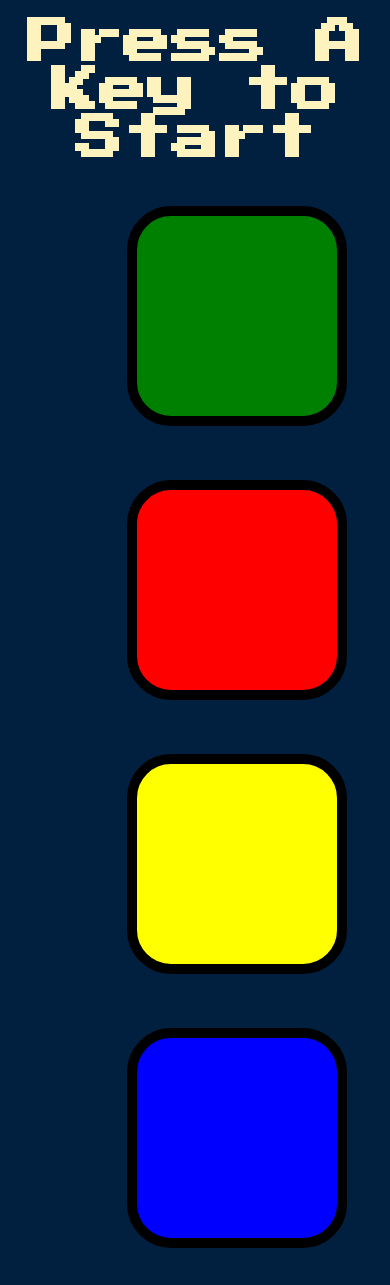
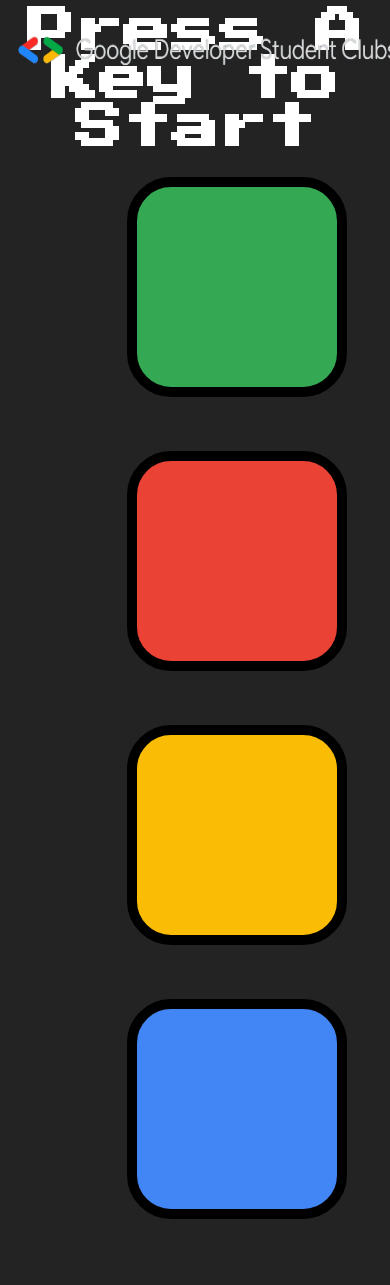
Before and after one commit to LuvGuptaa/Simon-Game-Workshop, a plain HTML site: page index.html in a window 390 px wide. After the commit the page ends 1256 px from the top, so only its background shows below. Drawn offline with nearby package versions, Linux system fonts and the light colour scheme.

Commit message:
UI changes

```diff
--- a/index.html
+++ b/index.html
@@ -39,5 +39,10 @@
   <script src="game.js" charset="utf-8"></script>
 
 </body>
-
+<body>
+  <div class="Navbar">
+    <img src="./Assets/GDSC logo.png" height="100vh" width="400vh" id="logo">
+    <div class="rectangle"></div>
+  </div>
+</body>
 </html>
--- a/styles.css
+++ b/styles.css
@@ -1,13 +1,28 @@
 body {
   text-align: center;
-  background-color: #011F3F;
+  background-color: #232323;
 }
 
 #level-title {
   font-family: 'Press Start 2P', cursive;
   font-size: 3rem;
-  margin:  5%;
-  color: #FEF2BF;
+  margin:  8%;
+  color: #ffffff;
+}
+
+.Navbar {
+  position: fixed;
+  top: 0;
+  display: flex;
+  flex-direction: row;
+}
+
+.rectangle{
+  height: 40px;
+  width: 0.1vh;
+  border-radius: 12px;
+  margin-top: 30px;
+  background-color: white;
 }
 
 .container {
@@ -27,27 +42,98 @@ body {
 }
 
 .game-over {
-  background-color: red;
+  background-color: #ea4235;
   opacity: 0.8;
 }
 
 .red {
-  background-color: red;
+  background-color: #ea4235;
 }
 
 .green {
-  background-color: green;
+  background-color: #34a853;
 }
 
 .blue {
-  background-color: blue;
+  background-color: #4286f5;
 }
 
 .yellow {
-  background-color: yellow;
+  background-color: #fabc05;
 }
 
 .pressed {
   box-shadow: 0 0 20px white;
   background-color: grey;
 }
+
+@media screen and (max-width: 480px) {
+  body {
+    text-align: center;
+    background-color: #232323;
+  }
+
+  #level-title {
+    font-family: 'Press Start 2P', cursive;
+    font-size: 3rem;
+    margin: auto;
+    color: #ffffff;
+  }
+
+  .Navbar {
+    position: fixed;
+    top: 0;
+    display: flex;
+    flex-direction: row;
+  }
+
+  .rectangle{
+    height: 40px;
+    width: 0.1vh;
+    border-radius: 12px;
+    margin-top: 30px;
+    background-color: white;
+  }
+
+  .container {
+    display: block;
+    width: 50%;
+    margin: auto;
+
+  }
+
+  .btn {
+    margin: 25px;
+    display: inline-block;
+    height: 200px;
+    width: 200px;
+    border: 10px solid black;
+    border-radius: 20%;
+  }
+
+  .game-over {
+    background-color: #ea4235;
+    opacity: 0.8;
+  }
+
+  .red {
+    background-color: #ea4235;
+  }
+
+  .green {
+    background-color: #34a853;
+  }
+
+  .blue {
+    background-color: #4286f5;
+  }
+
+  .yellow {
+    background-color: #fabc05;
+  }
+
+  .pressed {
+    box-shadow: 0 0 20px white;
+    background-color: grey;
+  }
+}
```
Also changed, not shown: Assets/GDSC logo.jpg (added), Assets/GDSC logo.png (added).
